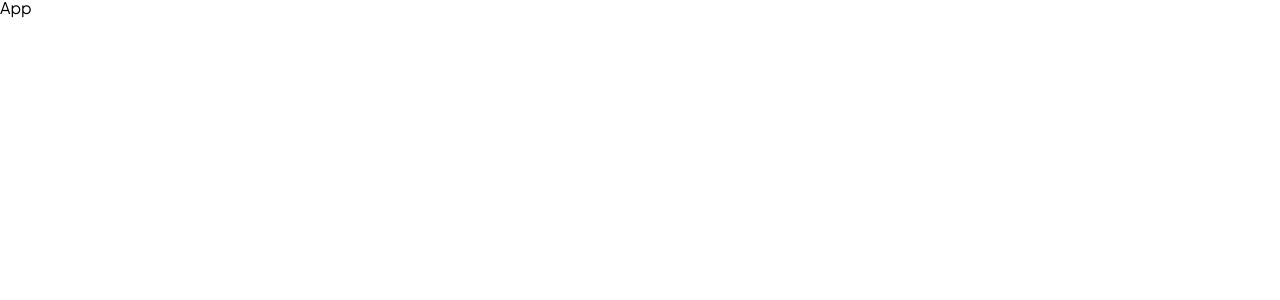
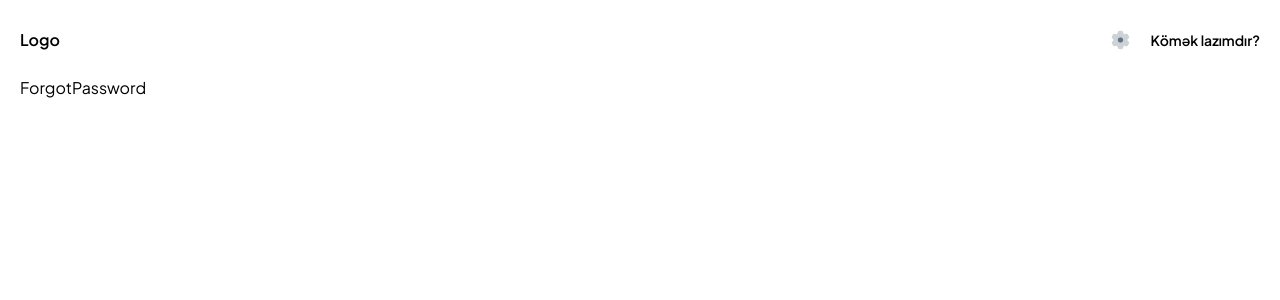
Before and after one commit to BCPAZ/crm-app, a React (Vite) app: page /forgot-password in a window 1280 px wide. Shown: the top 300 px of the page. Built offline with nearby package versions, Linux system fonts and the light colour scheme.

Commit message:
feat : Auth header added to AuthLayout

```diff
--- a/src/App.jsx
+++ b/src/App.jsx
@@ -1,6 +1,11 @@
+import { Fragment } from "react"
+import AppRouter from "./routes"
+
 const App = () => {
   return (
-    <div>App</div>
+    <Fragment>
+      <AppRouter />
+    </Fragment>
   )
 }
 
--- a/src/assets/styles/globals.css
+++ b/src/assets/styles/globals.css
@@ -56,6 +56,14 @@ table {
 }
 
 
+.siteContainer{
+  max-width: 1280px;
+  width: 100%;
+  padding: 0 20px;
+  margin: 0 auto;
+}
+
+
 @layer base{
   #root, html, body{
     @apply w-full min-h-screen overflow-x-hidden font-primary
--- /dev/null
+++ b/src/components/Auth/AuthHeader.jsx
@@ -0,0 +1,22 @@
+import SettingIcon from "@/assets/icons/ic-settings.svg";
+const AuthHeader = () => {
+  return (
+    <header className="h-[80px] flex items-center">
+      <div className="siteContainer">
+        <nav className="flex items-center justify-between">
+          <div className="text-md font-semibold">Logo</div>
+          <div className="flex items-center gap-4">
+            <button className="hover:bg-gray-200 outline-none border-none rounded-full" type="button">
+              <img className="w-[30px] h-[30px] p-1" src={SettingIcon} alt="" />
+            </button>
+            <span className="text-sm font-semibold leading-[22px]">
+              Kömək lazımdır?
+            </span>
+          </div>
+        </nav>
+      </div>
+    </header>
+  );
+};
+
+export default AuthHeader;
--- a/src/layouts/AppLayout.jsx
+++ b/src/layouts/AppLayout.jsx
@@ -1,8 +1,10 @@
-import React from 'react'
+import { Outlet } from 'react-router-dom'
 
 const AppLayout = () => {
   return (
-    <div>AppLayout</div>
+    <main>
+      <Outlet />
+    </main>
   )
 }
 
--- a/src/layouts/AuthLayout.jsx
+++ b/src/layouts/AuthLayout.jsx
@@ -1,9 +1,16 @@
-import React from 'react'
+import AuthHeader from "@/components/Auth/AuthHeader";
+import { Fragment } from "react";
+import { Outlet } from "react-router-dom";
 
 const AuthLayout = () => {
   return (
-    <div>AuthLayout</div>
-  )
-}
+    <Fragment>
+      <AuthHeader />
+      <main className="siteContainer">
+        <Outlet />
+      </main>
+    </Fragment>
+  );
+};
 
-export default AuthLayout
+export default AuthLayout;
--- /dev/null
+++ b/src/routes/index.jsx
@@ -0,0 +1,22 @@
+import { Routes,Route } from "react-router-dom"
+import AuthLayout from "@/layouts/AuthLayout";
+import AppLayout from "@/layouts/AppLayout";
+import Login from "@/views/Auth/Login";
+import ResetPassword from "@/views/Auth/ResetPassword";
+import ForgotPassword from "@/views/Auth/ForgotPassword";
+const AppRouter = () => {
+  return (
+    <Routes>
+      <Route element={<AppLayout />}>
+
+      </Route>
+      <Route element={<AuthLayout />}>
+          <Route path="/" element={<Login />} />
+          <Route path="/reset-password" element={<ResetPassword />} />
+          <Route path="/forgot-password" element={<ForgotPassword />} />
+      </Route>
+    </Routes>
+  )
+}
+
+export default AppRouter
```
Also changed, not shown: src/assets/icons/ic-settings.svg (added).
